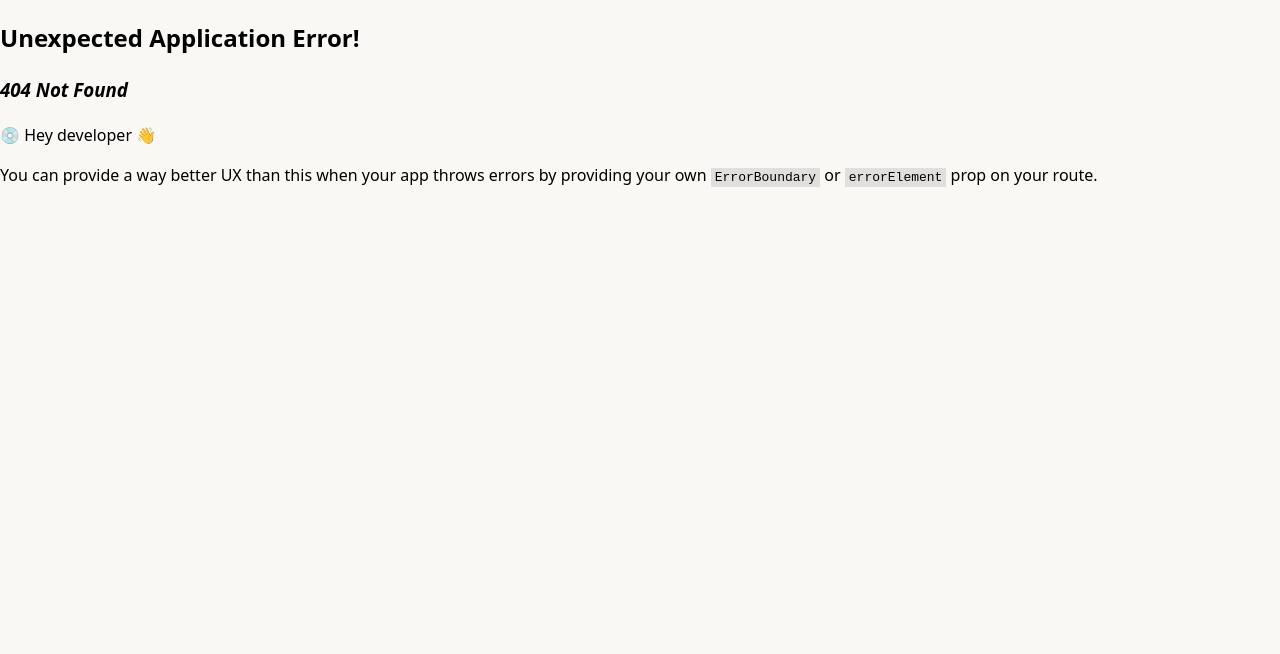
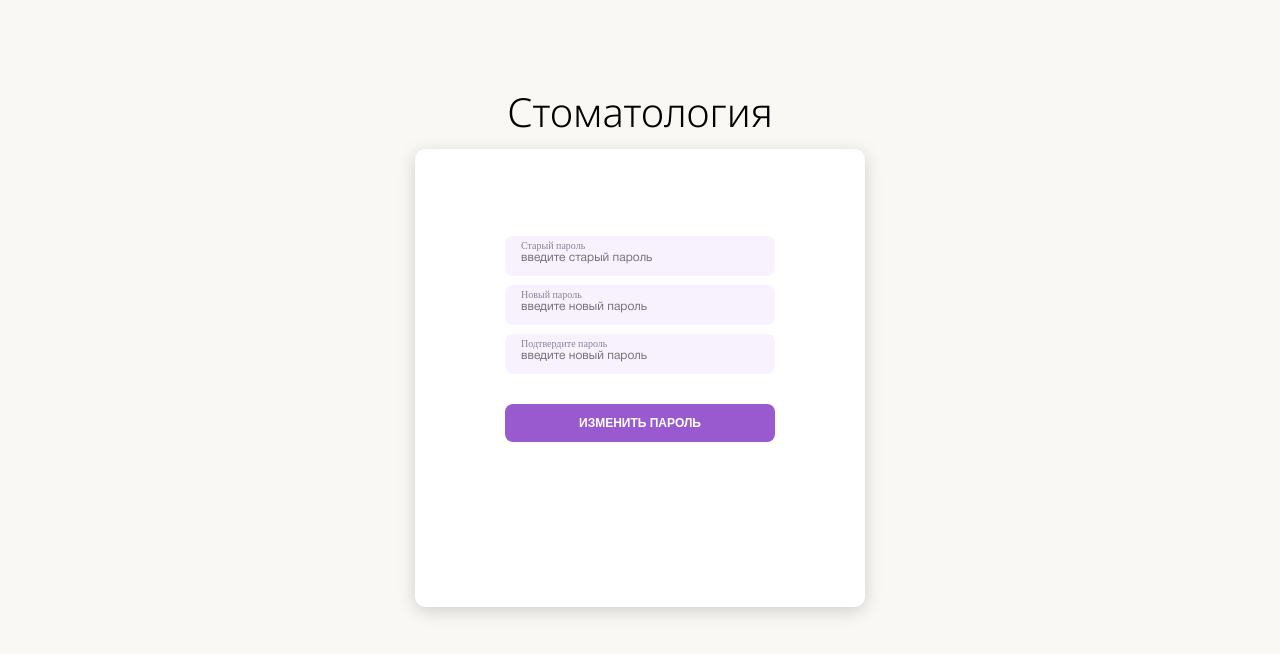
Before and after one commit to moevm/nosql1h25-dentistry, a React (Vite) app in the folder dentistry/frontend/: page /forgot-password in a window 1280 px wide. Before the commit this address had no page. Shown: the top 654 px of the page. Built offline with nearby package versions, Linux system fonts and the light colour scheme; a web font is replaced by a local one.

Commit message:
Add ChangePasswordPage component

```diff
--- /dev/null
+++ b/dentistry/frontend/src/pages/ChangePasswordPage/ChangePasswordPage.jsx
@@ -0,0 +1,34 @@
+import BaseShell from "../../components/BaseShell";
+import InputField from "../../components/InputField";
+import AuthButton from "../../components/AuthButton";
+import styles from "./ChangePasswordPage.module.css";
+
+const ChangePasswordPage = () => (
+  <BaseShell>
+    <form action="#" className={styles.form}>
+      <div className={styles.fields}>
+        <InputField
+          label="Старый пароль"
+          type="text"
+          name="oldPassword"
+          placeholder="введите старый пароль"
+        />
+        <InputField
+          label="Новый пароль"
+          type="password"
+          name="password"
+          placeholder="введите новый пароль"
+        />
+        <InputField
+          label="Подтвердите пароль"
+          type="password"
+          name="confirmPassword"
+          placeholder="введите новый пароль"
+        />
+      </div>
+      <AuthButton type={"submit"}>Изменить пароль</AuthButton>
+    </form>
+  </BaseShell>
+);
+
+export default ChangePasswordPage;
--- /dev/null
+++ b/dentistry/frontend/src/pages/ChangePasswordPage/ChangePasswordPage.module.css
@@ -0,0 +1,13 @@
+.form {
+  width: 100%;
+  display: flex;
+  flex-direction: column;
+  gap: 30px;
+}
+
+.fields {
+  display: flex;
+  flex-direction: column;
+  gap: 9px;
+  width: 100%;
+}
--- /dev/null
+++ b/dentistry/frontend/src/pages/ChangePasswordPage/index.jsx
@@ -0,0 +1,3 @@
+import ChangePasswordPage from "./ChangePasswordPage";
+
+export default ChangePasswordPage;
--- a/dentistry/frontend/src/router.jsx
+++ b/dentistry/frontend/src/router.jsx
@@ -3,6 +3,7 @@ import { createBrowserRouter } from "react-router-dom";
 // Import the pages
 import RegisterPage from "./pages/RegisterPage";
 import LoginPage from "./pages/LoginPage";
+import ChangePasswordPage from "./pages/ChangePasswordPage";
 
 export const router = createBrowserRouter([
   {
@@ -17,4 +18,8 @@ export const router = createBrowserRouter([
     path: "/login",
     element: <LoginPage />,
   },
+  {
+    path: "/forgot-password",
+    element: <ChangePasswordPage />,
+  },
 ]);
```
